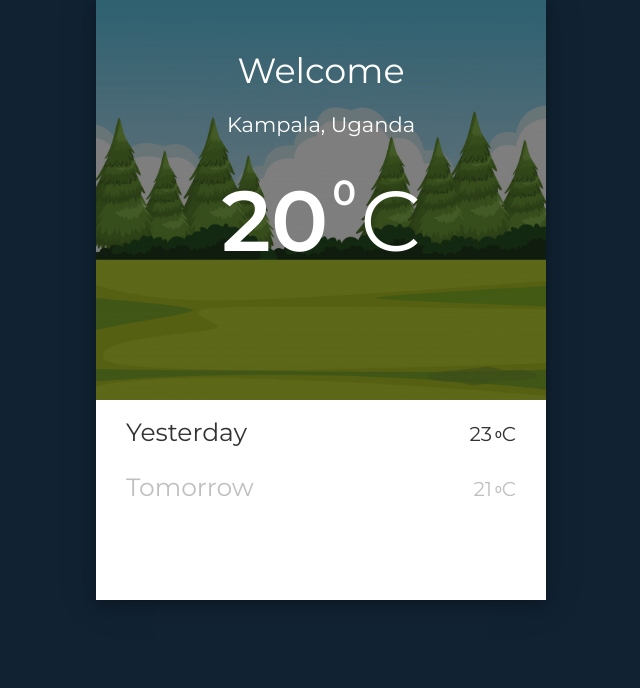
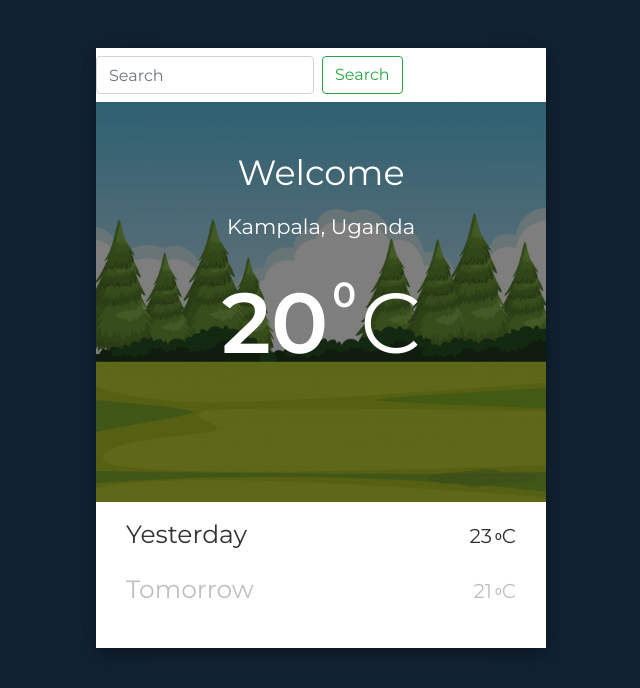
Before and after one commit to raheebwa/mv-weather-app, a website built with webpack: page dist/index.html in a window 1280 px wide. Shown: the whole page, without its empty margins (319-959 px from the left). Built offline with nearby package versions, Linux system fonts and the light colour scheme.

Commit message:
feat: Add Search form

```diff
--- a/dist/index.html
+++ b/dist/index.html
@@ -10,10 +10,17 @@
     <link rel="stylesheet" href="https://stackpath.bootstrapcdn.com/bootstrap/4.3.1/css/bootstrap.min.css" integrity="sha384-ggOyR0iXCbMQv3Xipma34MD+dH/1fQ784/j6cY/iJTQUOhcWr7x9JvoRxT2MZw1T" crossorigin="anonymous">
     <link rel="stylesheet" href="./style.css">
   </head>
-  <body>
+  <body class="py-5">
+    <div class="container">
       <div class="row">
         <div class="col">
           <div class="weather-card top mr-auto ml-auto">
+            <div id="form-container">
+              <form class="form-inline my-2 mr-auto ml-auto">
+                <input class="form-control mr-sm-2" type="search" placeholder="Search" aria-label="Search">
+                <button class="btn btn-outline-success my-2 my-sm-0" type="submit">Search</button>
+              </form>
+            </div>
             <div class="top">
               <div class="wrapper">
                 <h1 class="heading">Welcome</h1>
@@ -22,7 +29,10 @@
                   <span class="temp-value">20</span>
                   <span class="deg">0</span>
                   <a href="javascript:;"><span class="temp-type">C</span></a>
+                  <br>
+
                 </p>
+
               </div>
             </div>
             <div class="bottom">
@@ -46,6 +56,7 @@
           </div>
         </div>
       </div>
+    </div>
     <script src="./main.js"></script>
 </body>
 </html>
```
Lines whose indentation alone changed are shown as unchanged.
